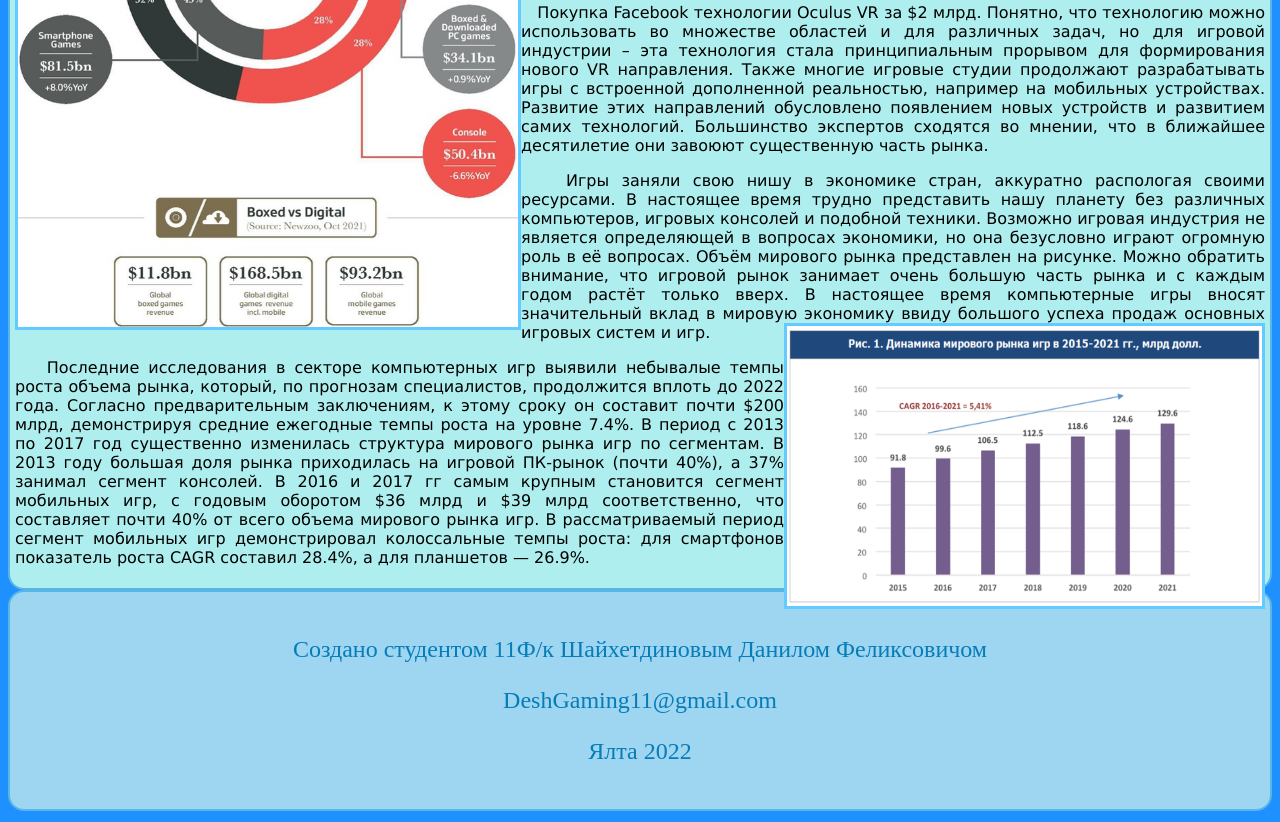
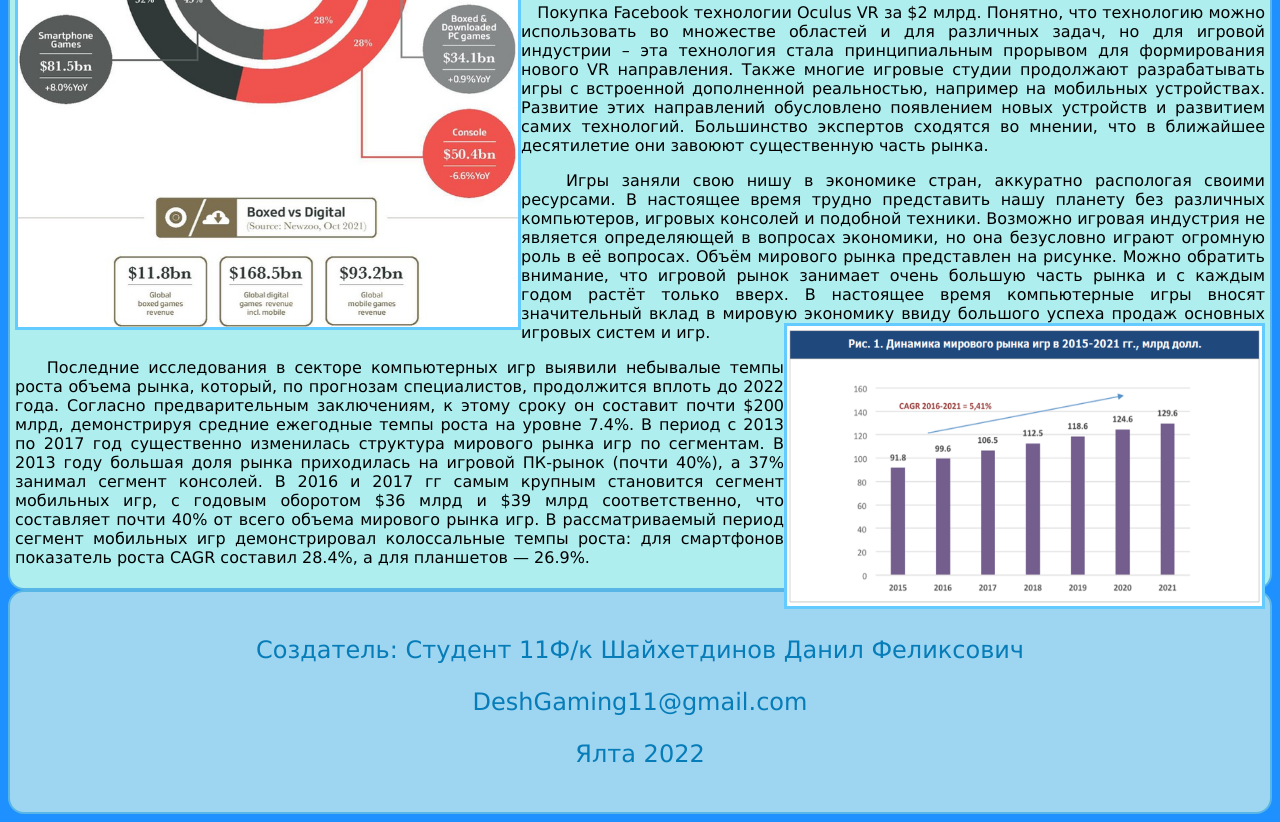
Before and after one commit to DeshGaming11/Gamedev, a plain HTML site: page index.html in a window 1280 px wide. Shown: the part 3023-3845 px from the top of the page. Drawn offline with Linux system fonts and the light colour scheme.

Commit message:
Update index.html

```diff
--- a/index.html
+++ b/index.html
@@ -218,8 +218,8 @@
 
  <div class="contacts">
 
-  <font size="+2" color="067CB8" face="Vera">
-  <p align="center"> Создано студентом 11Ф/к Шайхетдиновым Данилом Феликсовичом </p>
+  <font size="+2" color="067CB8" face="Verdana">
+  <p align="center"> Создатель: Студент 11Ф/к Шайхетдинов Данил Феликсович </p>
   <p align="center"> DeshGaming11@gmail.com </p>
   <p align="center"> Ялта 2022 </p> </font>
 
```
